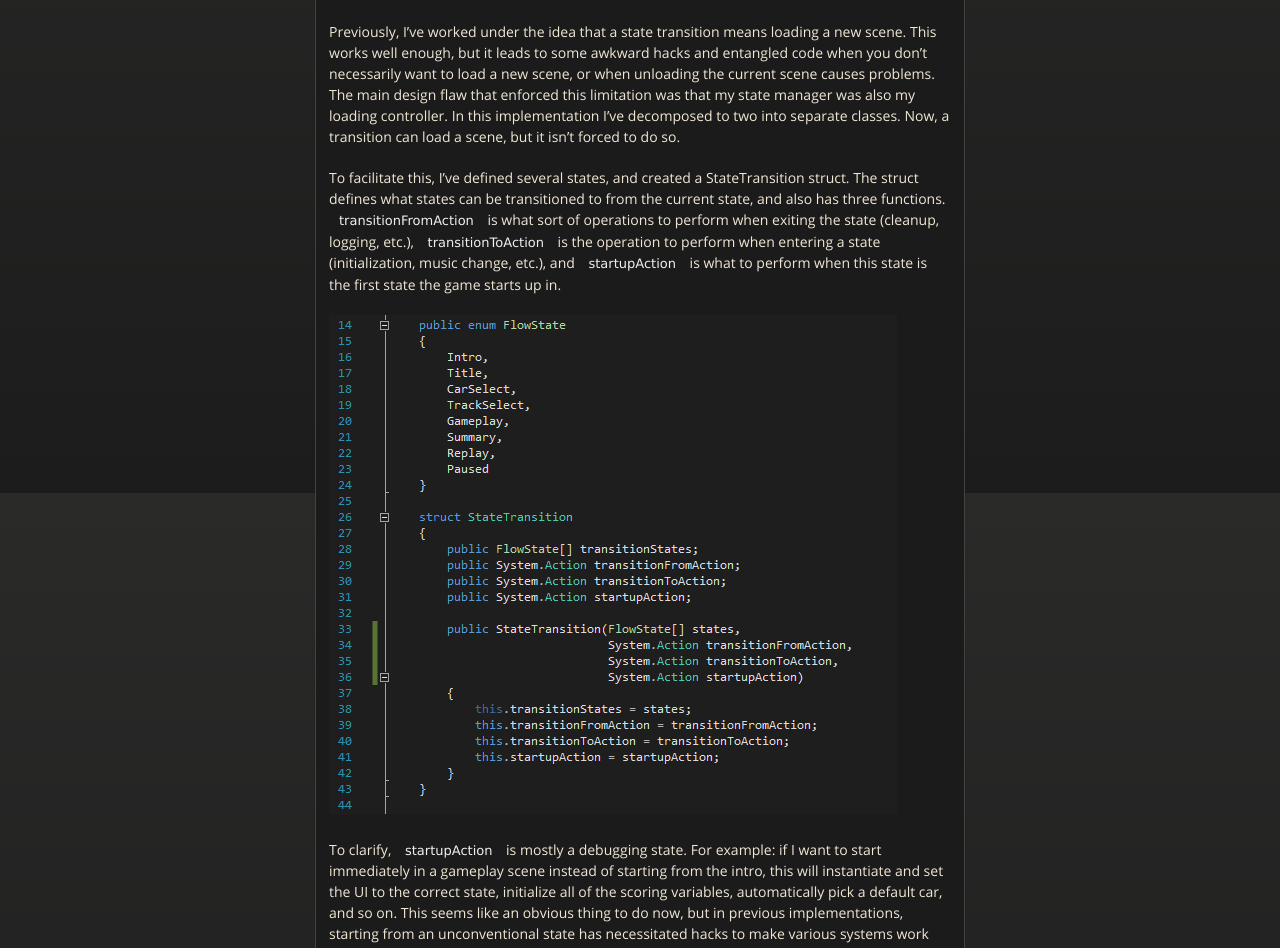
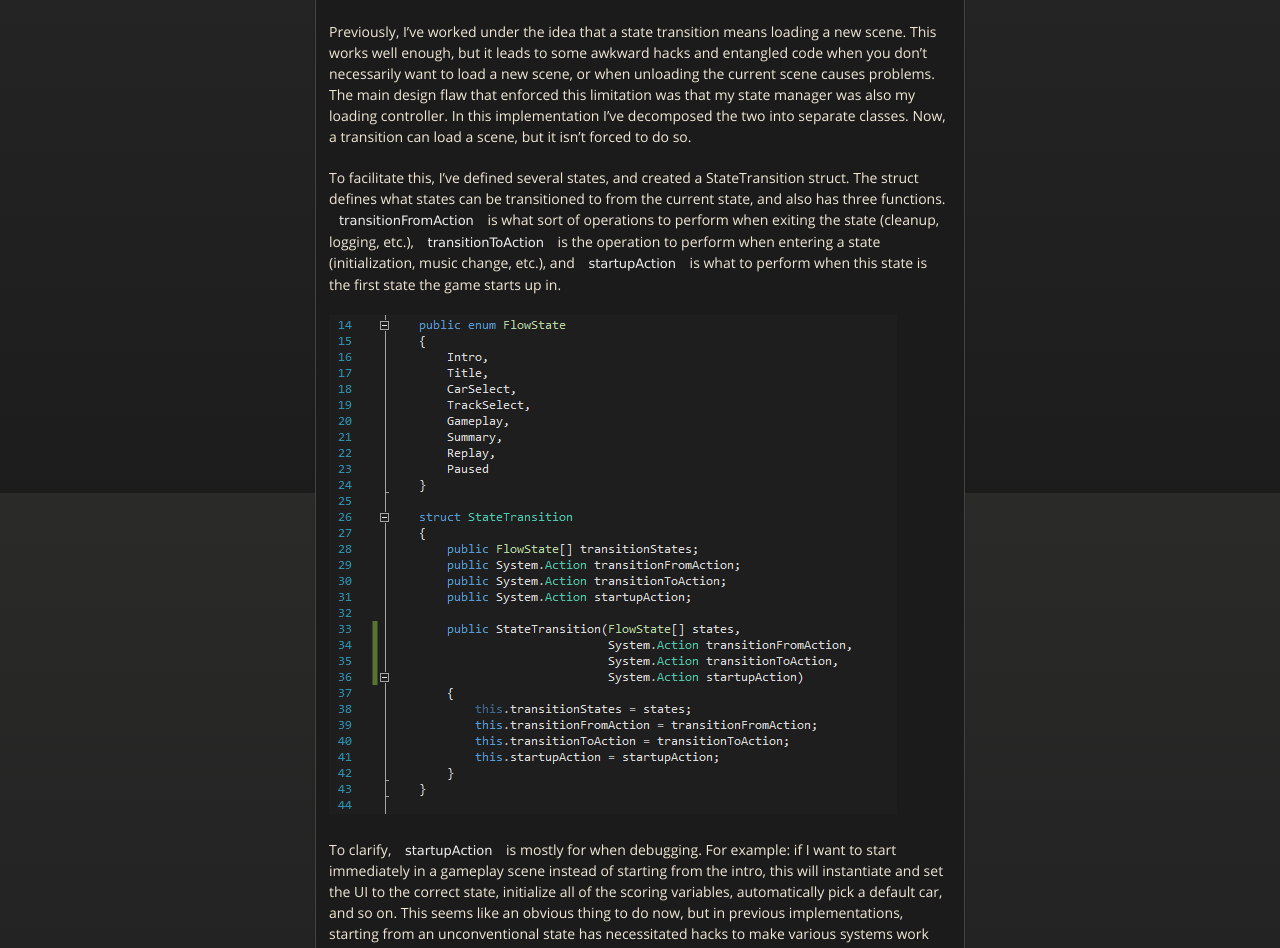
Before and after one commit to rbrt/rbrt.github.io, a Jekyll site: the page built from _posts/2017-02-04-StateManagement.md, in a window 1280 px wide and 1400 px high. Shown: the part 407-1355 px from the top of the window. Built offline with Jekyll 4.4.1, drawn with Linux system fonts in a browser that asks for light colours; nearby versions of some CDN libraries; some of the changed text lies outside the part shown.

Commit message:
fix typos

```diff
--- a/_posts/2017-02-04-StateManagement.md
+++ b/_posts/2017-02-04-StateManagement.md
@@ -25,7 +25,7 @@ scene. This works well enough, but it leads to some awkward hacks and entangled
 code when you don't necessarily want to load a new scene, or when unloading the
 current scene causes problems. The main design flaw that enforced this limitation
 was that my state manager was also my loading controller. In this implementation
-I've decomposed to two into separate classes. Now, a transition can load a scene,
+I've decomposed the two into separate classes. Now, a transition can load a scene,
 but it isn't forced to do so.
 
 To facilitate this, I've defined several states, and created a StateTransition
@@ -38,11 +38,11 @@ starts up in.
 
 <img src="/images/2017/Feb/FlowStates.png">
 
-To clarify, `startupAction` is mostly a debugging state. For example: if I
-want to start immediately in a gameplay scene instead of starting from the intro,
-this will instantiate and set the UI to the correct state, initialize all of the
-scoring variables, automatically pick a default car, and so on. This seems like an
-obvious thing to do now, but in previous implementations, starting from an unconventional
+To clarify, `startupAction` is mostly for when debugging. For example: if I want
+to start immediately in a gameplay scene instead of starting from the intro, this
+will instantiate and set the UI to the correct state, initialize all of the scoring
+variables, automatically pick a default car, and so on. This seems like an obvious
+thing to do now, but in previous implementations, starting from an unconventional
 state has necessitated hacks to make various systems work properly.
 
 The state transitions for the game are defined in a Dictionary which maps a given
```
Also changed, not shown: other parts of _posts/2017-02-04-StateManagement.md (+1 -1 lines), 2 other files.
